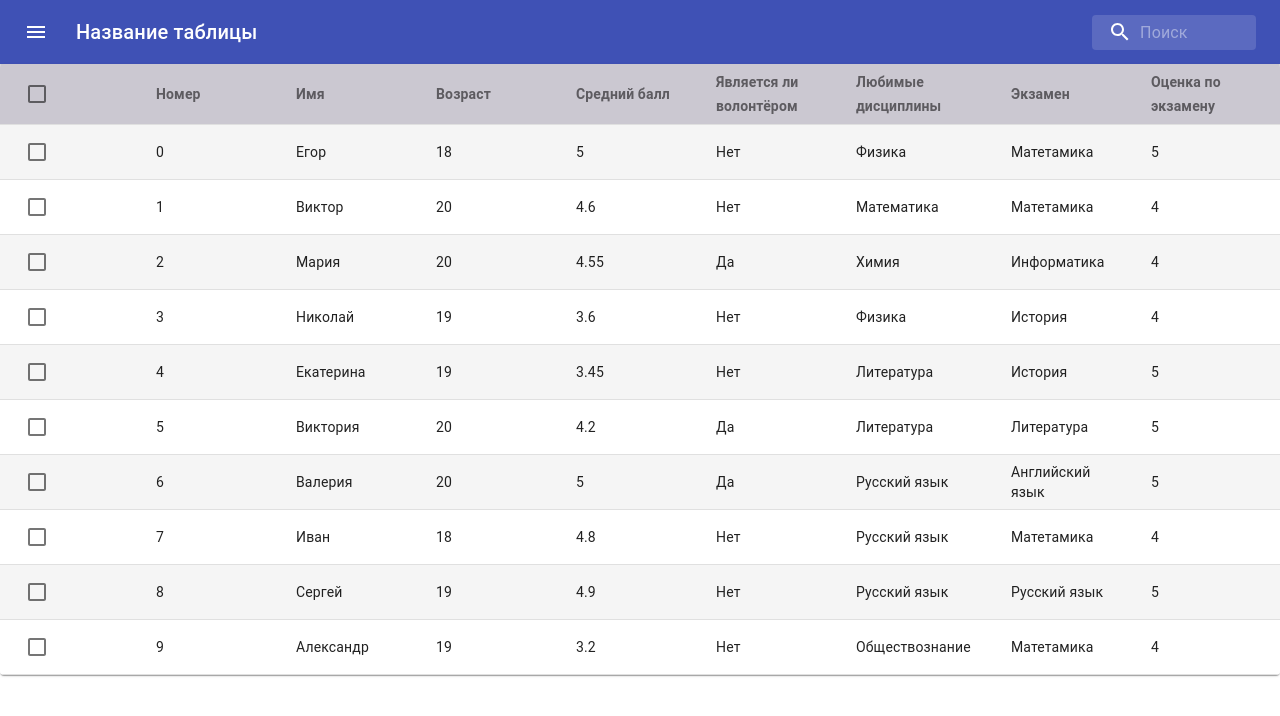
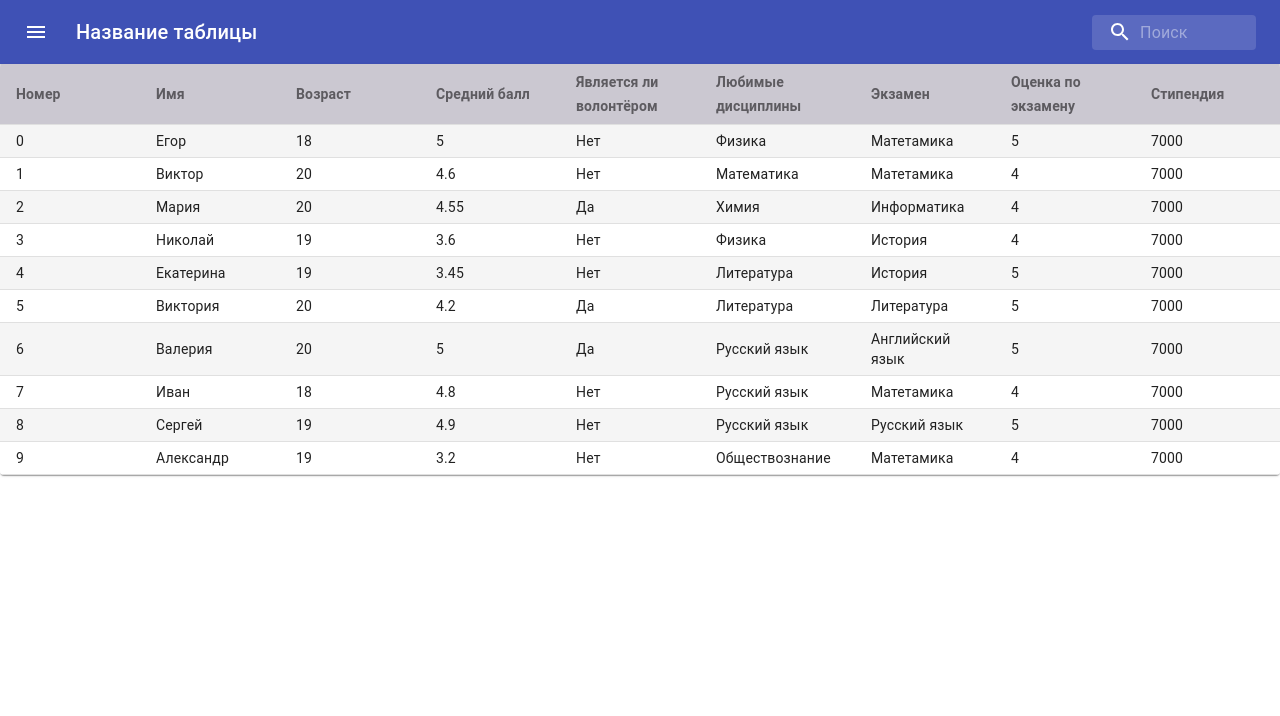
Before and after one commit to DanOneGG/react-json-parser, a React (Create React App) app: page / in a window 1280 px wide. Shown: the top 716 px of the page. Built offline with nearby package versions, Linux system fonts and the light colour scheme.

Commit message:
Изменение структуры, автоматизация отображения DataTable, фиксы

```diff
--- a/config-overrides.js
+++ b/config-overrides.js
@@ -8,11 +8,13 @@ module.exports = {
     config.resolve = {
       ...config.resolve,
       alias: {
-        '@controller': path.resolve(__dirname, 'src/controller'),
+        '@controllers': path.resolve(__dirname, 'src/controllers'),
         '@components': path.resolve(__dirname, 'src/components'),
         '@containers': path.resolve(__dirname, 'src/containers'),
         '@actions': path.resolve(__dirname, 'src/actions'),
         '@reducers': path.resolve(__dirname, 'src/reducers'),
+        '@pages': path.resolve(__dirname, 'src/pages'),
+        '@store': path.resolve(__dirname, 'src/store'),
       },
     };
 
--- a/src/components/Table/DataTable.tsx
+++ b/src/components/Table/DataTable.tsx
@@ -1,4 +1,3 @@
-import CheckBox from '@material-ui/core/Checkbox';
 import Paper from '@material-ui/core/Paper';
 import Table from '@material-ui/core/Table';
 import TableBody from '@material-ui/core/TableBody';
@@ -10,8 +9,6 @@ import { makeStyles, withStyles, Theme, createStyles } from '@material-ui/core/s
 import React from 'react';
 
 import jsonData from '@components/Table/data.json';
-
-const getStringFromBool = (boolValue: boolean) => boolValue === true? "Да": "Нет";
 
 const useStyles = makeStyles({
   table: {
@@ -46,12 +43,54 @@ const STableCell = withStyles((theme: Theme) =>
 function DataTable(): React.ReactElement {
   const classes = useStyles();
 
+  const convertValue = (value: any) => {
+    switch(typeof(value)) {
+      case 'boolean':
+        if (value === true) {
+          return 'Да'
+        } else {
+          return 'Нет'
+        }
+      case 'object':
+        return '[object]'
+      case 'function':
+        return '[function]'
+      default:
+        return value.toString()
+    }
+  }
+
+  const renderLines = () => {
+    let list:object[] = []
+
+    jsonData.map((rows) => {
+      let info:object[] = []
+
+      Object.values(rows).forEach((value) => info.push(( // @todo проверку пропусков по количеству ячеек
+        <TableCell>
+          {convertValue(value)}
+        </TableCell>
+      )))
+
+      list.push(
+        (
+          <STableRow>
+            {info}
+          </STableRow>
+        )
+      )
+
+      return null
+    })
+
+    return list
+  }
+
   return (
     <TableContainer component={Paper}>
       <Table className={classes.table} size="small" aria-label="main table">
         <TableHead>
           <STableRow>
-            <STableCell><CheckBox /></STableCell>
             <STableCell>Номер</STableCell>
             <STableCell>Имя</STableCell>
             <STableCell>Возраст</STableCell>
@@ -66,24 +105,7 @@ function DataTable(): React.ReactElement {
           </STableRow>
         </TableHead>
         <TableBody>
-          {
-            jsonData.map((value, id: number) => (
-              <STableRow key={value.id}>
-                <TableCell><CheckBox /></TableCell>
-                <TableCell>{id}</TableCell>
-                <TableCell>{value.name}</TableCell>
-                <TableCell>{value.age}</TableCell>
-                <TableCell>{value.aScore}</TableCell>
-                <TableCell>{getStringFromBool(value.isVolunter)}</TableCell>
-                <TableCell>{value.strongSubjects}</TableCell>
-                <TableCell>{value.exam}</TableCell>
-                <TableCell>{value.eScore}</TableCell>
-                <TableCell>{value.grants}</TableCell>
-                <TableCell>{value.kurs}</TableCell>
-                <TableCell>{getStringFromBool(value.debts)}</TableCell>
-              </STableRow>
-            ))
-          }
+              {renderLines()}
         </TableBody>
       </Table>
     </TableContainer>
--- a/src/containers/Main/Main.tsx
+++ b/src/containers/Main/Main.tsx
@@ -4,11 +4,11 @@ import TopBar from '@components/TopBar/TopBar';
 import DataTable from '@components/Table/DataTable';
 
 function Main(): React.ReactElement {
-  return(
-    <div>
+  return (
+    <React.Fragment>
       <TopBar />
       <DataTable />
-    </div>
+    </React.Fragment>
   );
 }
 
--- /dev/null
+++ b/src/controllers/someController.tsx
@@ -0,0 +1 @@
+export {}
--- /dev/null
+++ b/src/pages/somePage.tsx
@@ -0,0 +1 @@
+export {}
--- /dev/null
+++ b/src/store/someStore.tsx
@@ -0,0 +1 @@
+export {}
```
Also changed, not shown: tsconfig.paths.json (+5 -3 lines), src/actions/actionTypes.tsx (renamed from src/store/actions/actionTypes.tsx), src/reducers/rootReducer.tsx (renamed from src/store/reducers/rootReducer.tsx).
